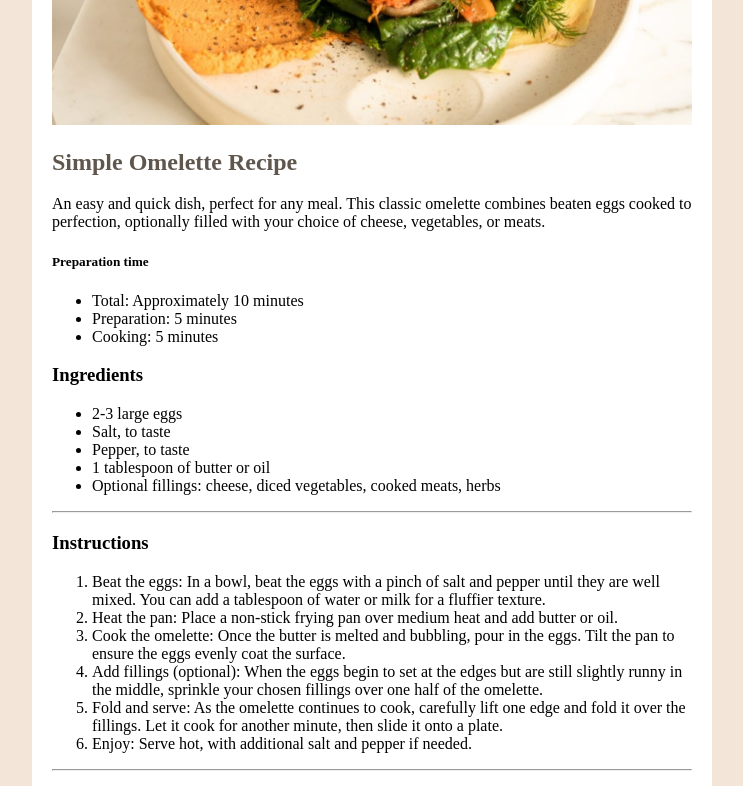
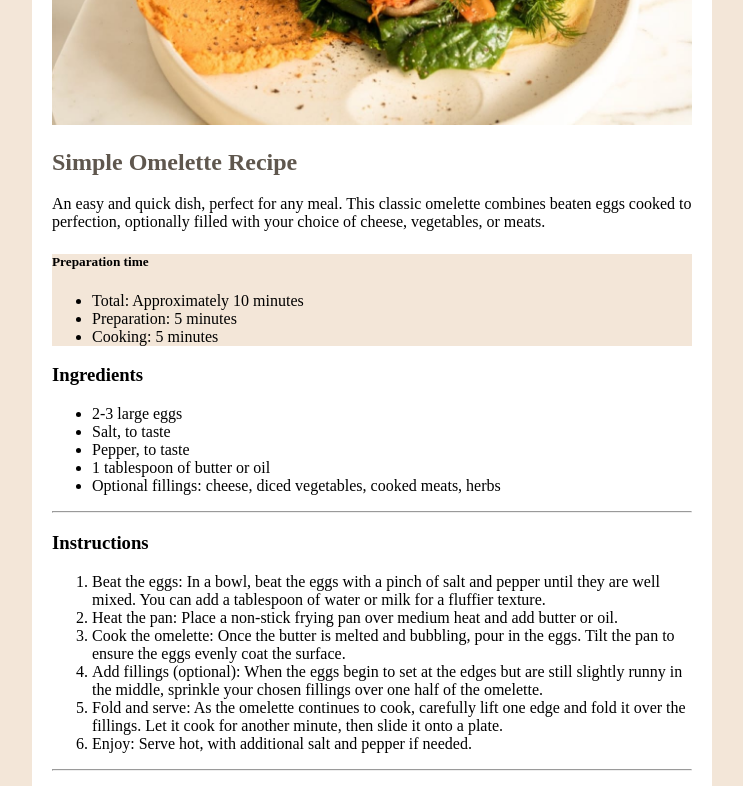
Before and after one commit to swidtech/recipe-page-main, a plain HTML site: page index.html in a window 1280 px wide. Shown: the top 786 px of the page, without its empty margins (268-1011 px from the left). Drawn offline with Linux system fonts and the light colour scheme; a web font is replaced by a local one.

Commit message:
Add background

```diff
--- a/style.css
+++ b/style.css
@@ -44,6 +44,10 @@ body {
     border: 25px;
 }
 
+.second-div {
+    background-color: var(--Eggshell);
+}
+
 h2 {
     color: var(--WengeBrown);
 }
```
